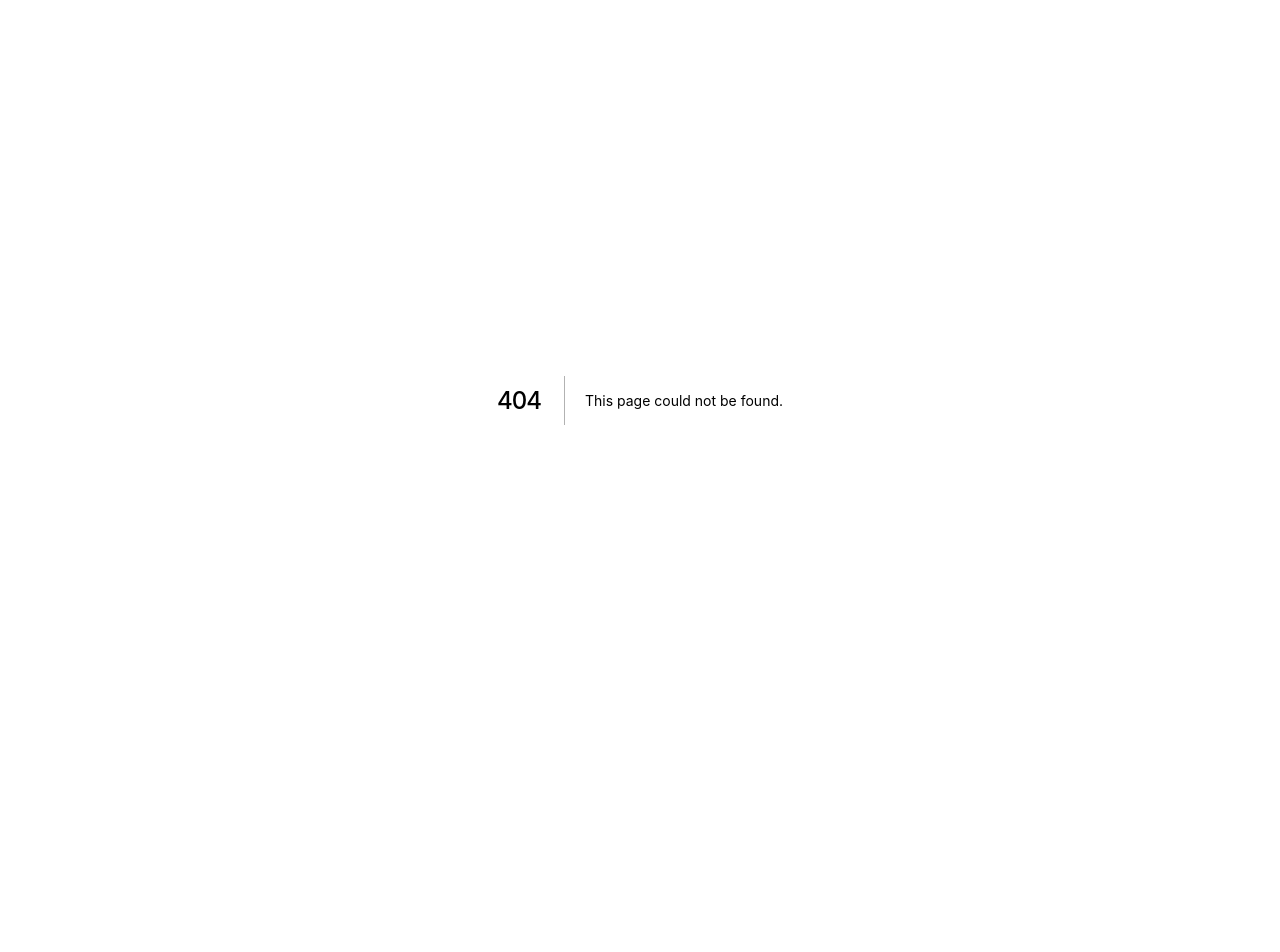
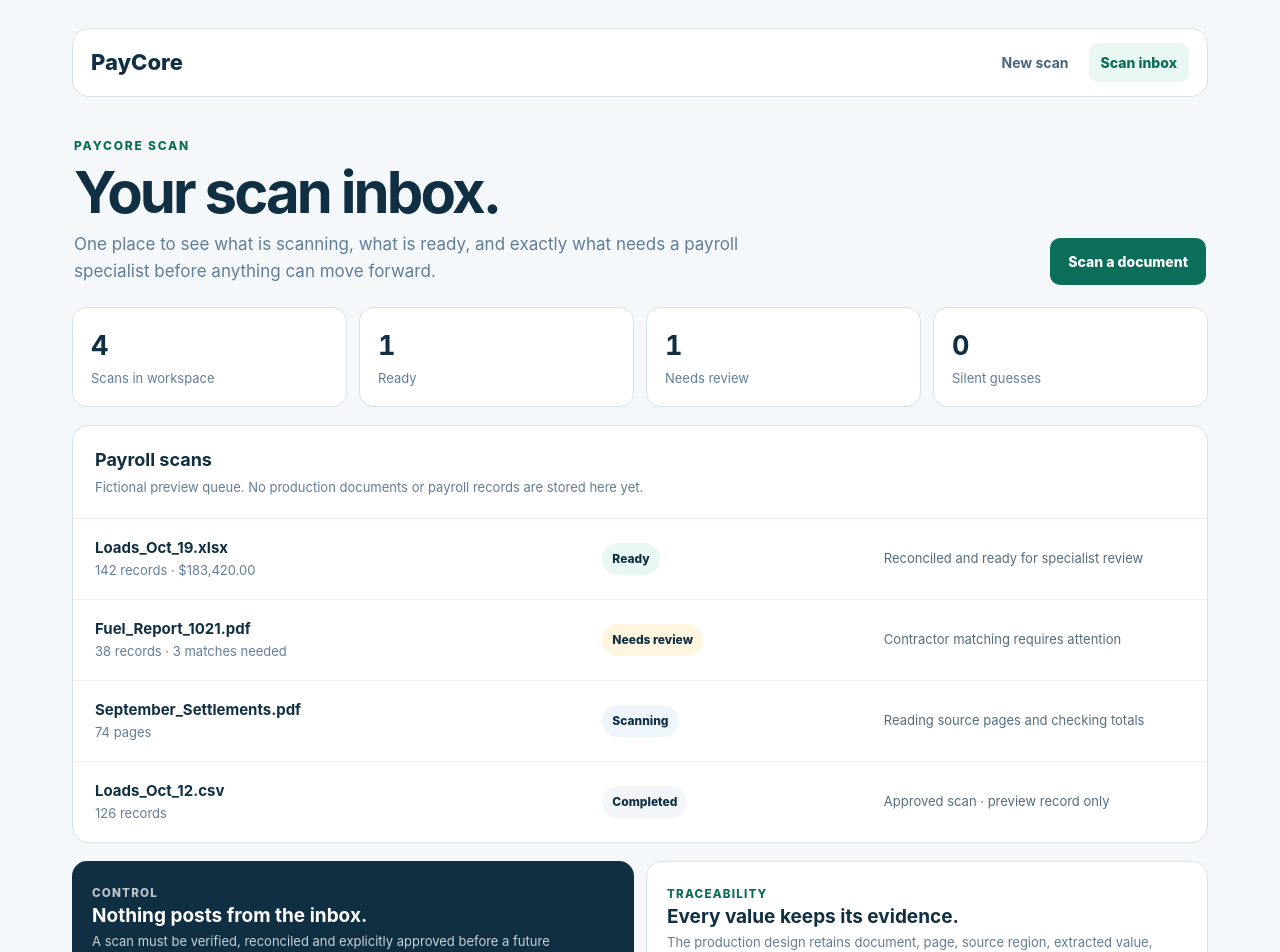
Before and after one commit to Omoluabi1003/Paycore, a Next.js app: page /scan/inbox in a window 1280 px wide. Before the commit this address had no page. Shown: the top 952 px of the page. Before the commit the page ends 800 px from the top, so only its background shows below. Built offline with nearby package versions, Linux system fonts and the light colour scheme.

Commit message:
Add PayCore Scan inbox workspace

```diff
--- /dev/null
+++ b/app/scan/inbox/page.tsx
@@ -0,0 +1,42 @@
+import Link from "next/link";
+
+const scans = [
+  { name: "Loads_Oct_19.xlsx", meta: "142 records · $183,420.00", state: "Ready", note: "Reconciled and ready for specialist review", tone: "#e9f7f2" },
+  { name: "Fuel_Report_1021.pdf", meta: "38 records · 3 matches needed", state: "Needs review", note: "Contractor matching requires attention", tone: "#fff6df" },
+  { name: "September_Settlements.pdf", meta: "74 pages", state: "Scanning", note: "Reading source pages and checking totals", tone: "#eef5fb" },
+  { name: "Loads_Oct_12.csv", meta: "126 records", state: "Completed", note: "Approved scan · preview record only", tone: "#f3f6f8" },
+];
+
+export default function ScanInboxPage() {
+  return <main style={{minHeight:"100vh",background:"#f5f8fa",color:"#102f43",fontFamily:"var(--font-geist-sans),Arial,sans-serif"}}>
+    <div style={{maxWidth:1180,margin:"0 auto",padding:"28px 22px 64px"}}>
+      <header style={{display:"flex",alignItems:"center",justifyContent:"space-between",gap:16,flexWrap:"wrap",background:"#fff",border:"1px solid #d7e2e8",borderRadius:16,padding:"14px 18px"}}>
+        <Link href="/" style={{fontWeight:850,fontSize:22,color:"#102f43",textDecoration:"none"}}>PayCore</Link>
+        <nav aria-label="Scan workspace" style={{display:"flex",gap:8,alignItems:"center"}}><Link href="/scan" style={{color:"#486581",fontWeight:700,textDecoration:"none",padding:"9px 12px"}}>New scan</Link><span style={{color:"#0b6e5b",fontWeight:800,background:"#e9f7f2",padding:"9px 12px",borderRadius:9}}>Scan inbox</span></nav>
+      </header>
+
+      <section style={{padding:"40px 2px 22px",display:"flex",justifyContent:"space-between",alignItems:"end",gap:24,flexWrap:"wrap"}}>
+        <div><p style={{margin:0,fontSize:12,fontWeight:850,letterSpacing:".15em",color:"#0b6e5b"}}>PAYCORE SCAN</p><h1 style={{margin:"8px 0 10px",fontSize:"clamp(38px,6vw,58px)",letterSpacing:"-.05em",lineHeight:1}}>Your scan inbox.</h1><p style={{margin:0,color:"#627d98",fontSize:17,maxWidth:680,lineHeight:1.6}}>One place to see what is scanning, what is ready, and exactly what needs a payroll specialist before anything can move forward.</p></div>
+        <Link href="/scan" style={{background:"#0b6e5b",color:"#fff",textDecoration:"none",fontWeight:800,padding:"13px 18px",borderRadius:10}}>Scan a document</Link>
+      </section>
+
+      <section style={{display:"grid",gridTemplateColumns:"repeat(auto-fit,minmax(180px,1fr))",gap:12,marginBottom:18}}>
+        {[["4","Scans in workspace"],["1","Ready"],["1","Needs review"],["0","Silent guesses"]].map(([value,label])=><article key={label} style={{background:"#fff",border:"1px solid #d7e2e8",borderRadius:14,padding:18}}><strong style={{display:"block",fontSize:27,fontVariantNumeric:"tabular-nums"}}>{value}</strong><span style={{color:"#627d98",fontSize:13}}>{label}</span></article>)}
+      </section>
+
+      <section style={{background:"#fff",border:"1px solid #d7e2e8",borderRadius:16,overflow:"hidden"}}>
+        <div style={{padding:"20px 22px",borderBottom:"1px solid #e6edf1"}}><strong style={{fontSize:18}}>Payroll scans</strong><p style={{margin:"5px 0 0",color:"#627d98",fontSize:13}}>Fictional preview queue. No production documents or payroll records are stored here yet.</p></div>
+        {scans.map((scan,index)=><article key={scan.name} style={{display:"grid",gridTemplateColumns:"minmax(0,1.3fr) minmax(150px,.7fr) minmax(180px,.8fr)",gap:18,alignItems:"center",padding:"18px 22px",borderBottom:index===scans.length-1?0:"1px solid #edf2f5"}}>
+          <div><strong style={{display:"block",fontSize:15}}>{scan.name}</strong><span style={{color:"#627d98",fontSize:13}}>{scan.meta}</span></div>
+          <div><span style={{display:"inline-block",background:scan.tone,borderRadius:999,padding:"7px 10px",fontSize:12,fontWeight:800}}>{scan.state}</span></div>
+          <div style={{color:"#526d82",fontSize:13,lineHeight:1.45}}>{scan.note}</div>
+        </article>)}
+      </section>
+
+      <section style={{marginTop:18,display:"grid",gridTemplateColumns:"repeat(auto-fit,minmax(240px,1fr))",gap:12}}>
+        <article style={{background:"#102f43",color:"#fff",borderRadius:15,padding:20}}><small style={{opacity:.72,fontWeight:800,letterSpacing:".1em"}}>CONTROL</small><h2 style={{fontSize:19}}>Nothing posts from the inbox.</h2><p style={{opacity:.78,fontSize:13,lineHeight:1.55,marginBottom:0}}>A scan must be verified, reconciled and explicitly approved before a future production commit can create payroll activity.</p></article>
+        <article style={{background:"#fff",border:"1px solid #d7e2e8",borderRadius:15,padding:20}}><small style={{color:"#0b6e5b",fontWeight:800,letterSpacing:".1em"}}>TRACEABILITY</small><h2 style={{fontSize:19}}>Every value keeps its evidence.</h2><p style={{color:"#627d98",fontSize:13,lineHeight:1.55,marginBottom:0}}>The production design retains document, page, source region, extracted value, review decision and resulting transaction lineage.</p></article>
+      </section>
+    </div>
+  </main>;
+}
```
